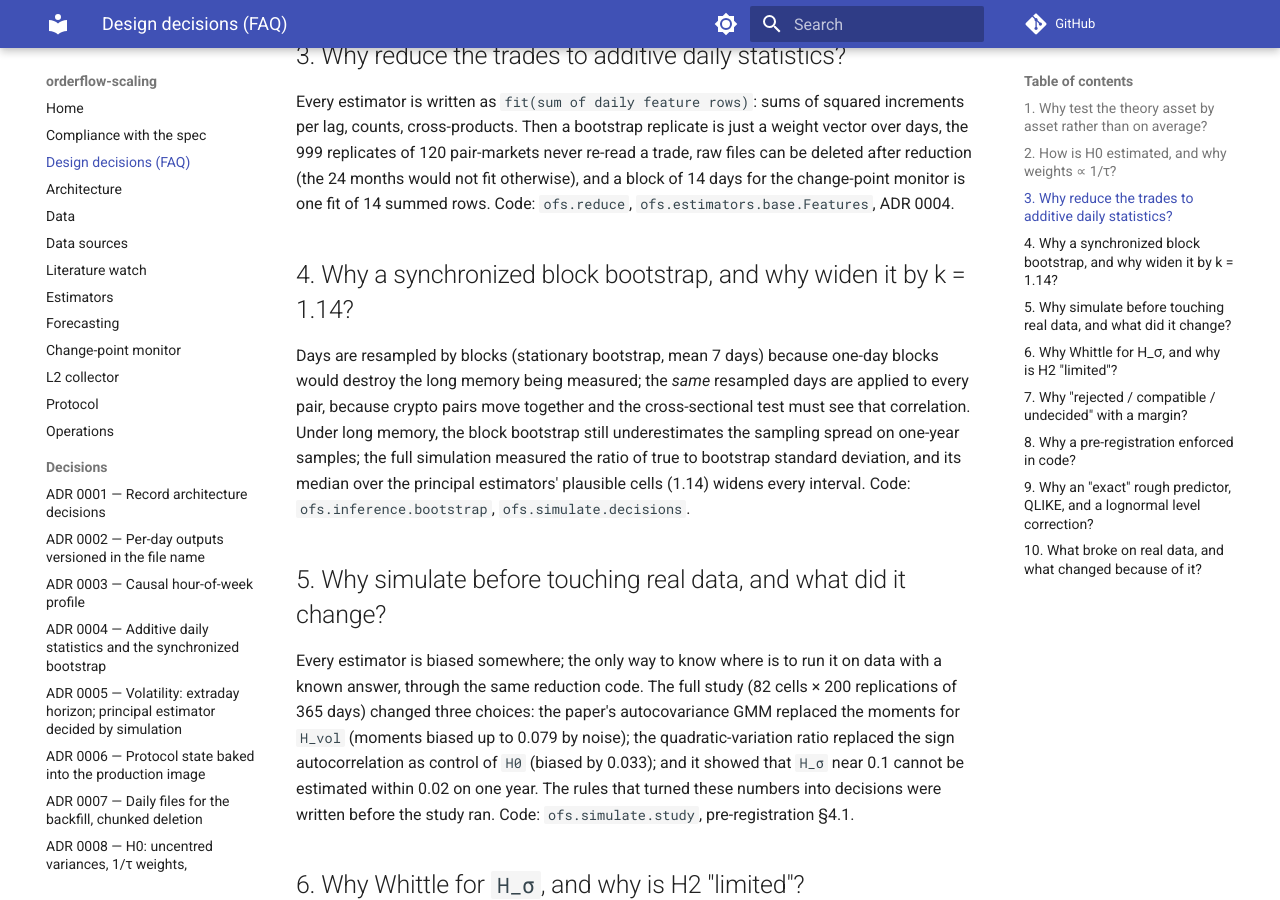
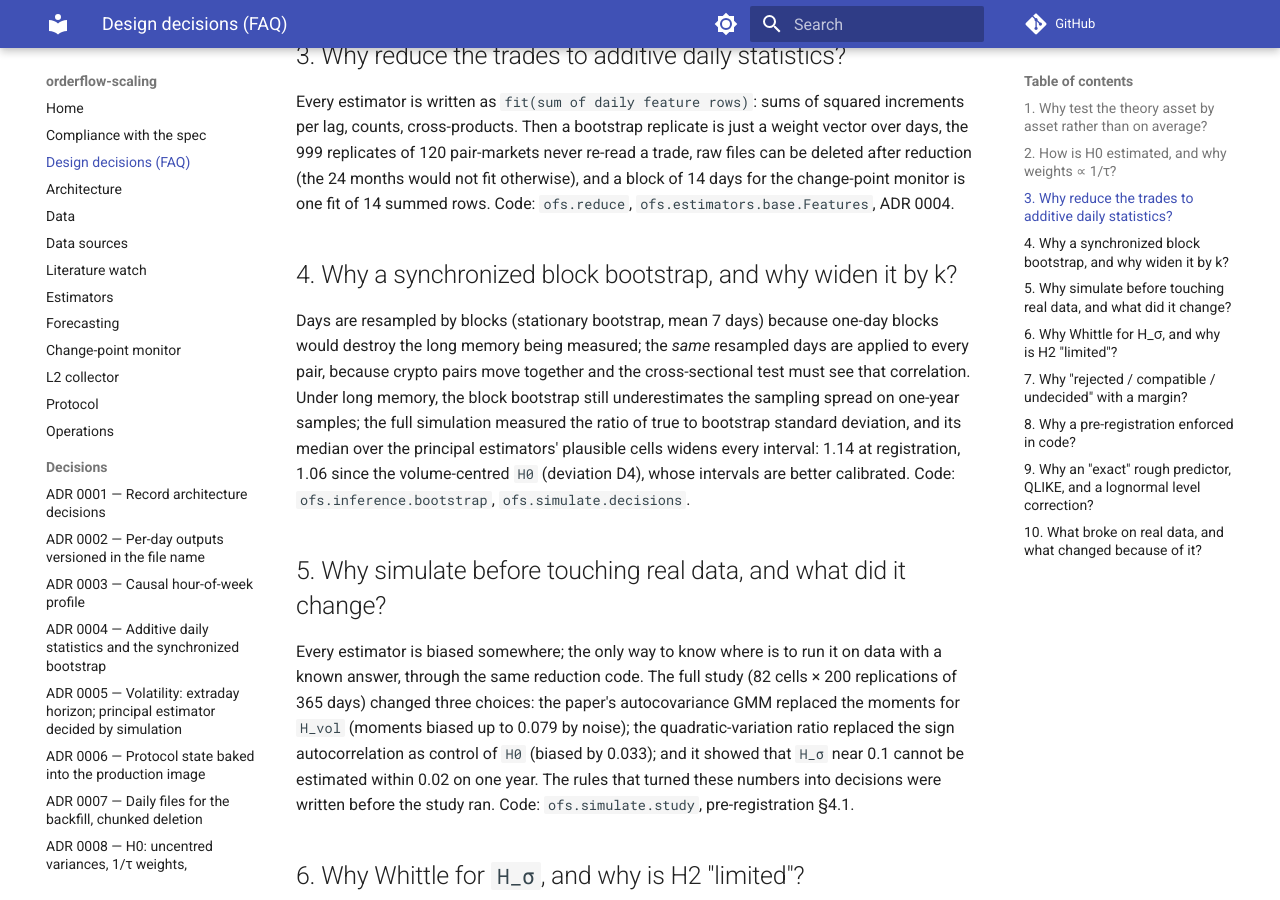
Before and after one commit to NIDHAL277/orderflow-scaling, an MkDocs documentation site: the page built from docs/design-faq.md, in a window 1280 px wide and 900 px high, scrolled down 1122 px. Built offline with MkDocs 1.6.1 and Material for MkDocs 9.7.7, drawn with Linux system fonts in a browser that asks for light colours; comment, search, counter and statistics services are not loaded.

Commit message:
D4 outcome: volume-centred H0 passes the simulation rule; k = 1.06
The 20 H0 cells of the full study were re-run with mixed_fbm_vc: worst
|bias| 0.0005 in the plausible region, raw coverage 89-96 % (72-94 % for
the uncentred principal). The pre-registered rule then sets the
calibration factor to 1.06 (was 1.14). Recorded in deviation D4; README,
compliance, FAQ and estimator docs updated.

Co-Authored-By: Claude Opus 5.5 <noreply@anthropic.com>

```diff
--- a/docs/design-faq.md
+++ b/docs/design-faq.md
@@ -50,15 +50,16 @@ deleted after reduction (the 24 months would not fit otherwise), and a block of
 the change-point monitor is one fit of 14 summed rows. Code: `ofs.reduce`,
 `ofs.estimators.base.Features`, ADR 0004.
 
-## 4. Why a synchronized block bootstrap, and why widen it by k = 1.14?
+## 4. Why a synchronized block bootstrap, and why widen it by k?
 
 Days are resampled by blocks (stationary bootstrap, mean 7 days) because one-day blocks
 would destroy the long memory being measured; the *same* resampled days are applied to
 every pair, because crypto pairs move together and the cross-sectional test must see that
 correlation. Under long memory, the block bootstrap still underestimates the sampling
 spread on one-year samples; the full simulation measured the ratio of true to bootstrap
-standard deviation, and its median over the principal estimators' plausible cells (1.14)
-widens every interval. Code: `ofs.inference.bootstrap`, `ofs.simulate.decisions`.
+standard deviation, and its median over the principal estimators' plausible cells widens
+every interval: 1.14 at registration, 1.06 since the volume-centred `H0` (deviation D4),
+whose intervals are better calibrated. Code: `ofs.inference.bootstrap`, `ofs.simulate.decisions`.
 
 ## 5. Why simulate before touching real data, and what did it change?
 
```
Also changed, not shown: README.md (+13 -6 lines), config/deviations.md (+11 -1 lines), docs/compliance.md (+1 -1 lines), docs/estimators.md (+1 -1 lines), 1 other file.
